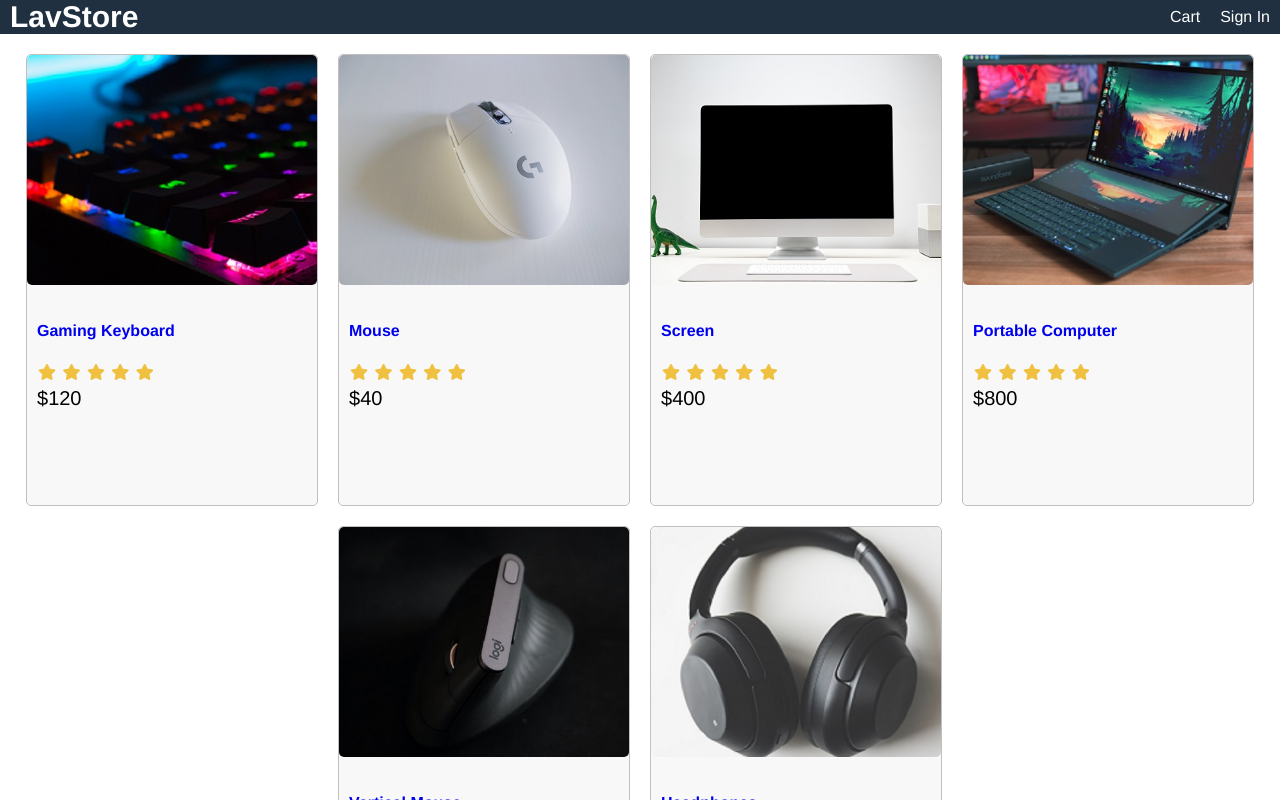
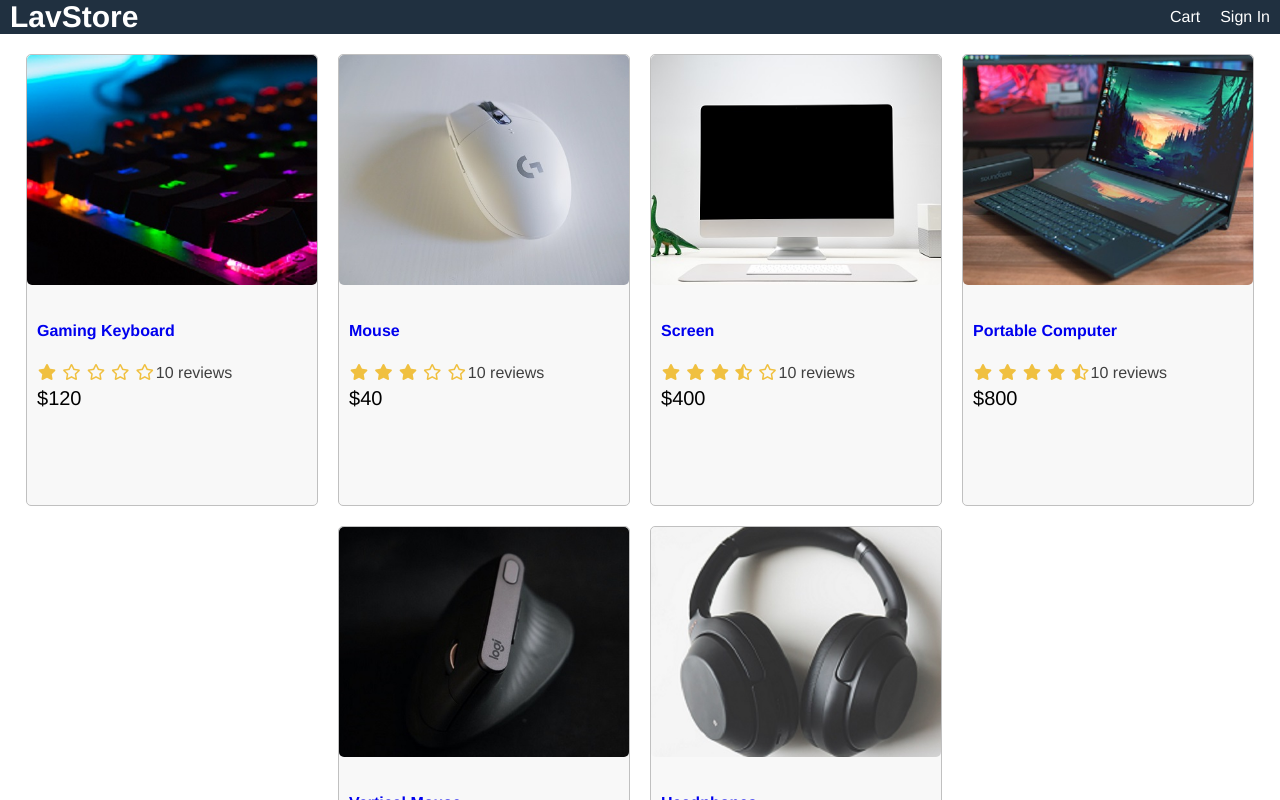
Before and after one commit to cdlavacudeg/lavStore, a React (Create React App) app in the folder frontend/: page / in a window 1280 px wide. Shown: the top 800 px of the page. Built offline with nearby package versions, Linux system fonts and the light colour scheme.

Commit message:
Product and Rating Components

```diff
--- a/frontend/src/App.js
+++ b/frontend/src/App.js
@@ -1,40 +1,22 @@
 import React from 'react';
 import data from './data';
+import Product from './components/Product';
 function App() {
   return (
     <div className="grid-container">
         <header className="row">
             <div>
-                <a href="index.html" className="brand">LavStore</a>
+                <a href="/" className="brand">LavStore</a>
             </div>
             <div>
-                <a href="cart.html">Cart</a>
-                <a href="signin.html">Sign In</a>
+                <a href="/cart">Cart</a>
+                <a href="/signin">Sign In</a>
             </div>
         </header>
         <main>
            <div className="row center">
                 {data.products.map((product)=>(
-                    <div className="card" key={product._id}>
-                   <a href={`/product/${product._id}`}>
-                       <img className='medium' src={product.image} alt={product.name}/>
-                   </a>
-                   <div className="card-body">
-                       <a href={`/product/${product._id}`}>
-                           <h2>{product.name}</h2>
-                       </a>
-                       <div className="rating">
-                           <span> <i className="fa fa-star"></i></span>
-                           <span> <i className="fa fa-star"></i></span>
-                           <span> <i className="fa fa-star"></i></span>
-                           <span> <i className="fa fa-star"></i></span>
-                           <span> <i className="fa fa-star"></i></span>
-                       </div>
-                       <div className="price">
-                           ${product.price}
-                       </div>
-                   </div>
-               </div>
+                    <Product key={product._id} product={product}/>
                 )) }
 
            </div>
--- /dev/null
+++ b/frontend/src/components/Product.js
@@ -0,0 +1,22 @@
+import React from 'react';
+import Rating from './Rating';
+export default function Product({product}) {
+  return(
+      <div>
+          <div className="card" key={product._id}>
+                   <a href={`/product/${product._id}`}>
+                       <img className='medium' src={product.image} alt={product.name}/>
+                   </a>
+                   <div className="card-body">
+                       <a href={`/product/${product._id}`}>
+                           <h2>{product.name}</h2>
+                       </a>
+                       <Rating rating={product.rating} numReviews={product.numReviews}/>
+                       <div className="price">
+                           ${product.price}
+                       </div>
+                   </div>
+               </div>
+      </div>
+  );
+}
--- /dev/null
+++ b/frontend/src/components/Rating.js
@@ -0,0 +1,35 @@
+import React from 'react';
+
+export default function Rating({rating,numReviews}) {
+  return (
+    <div className="rating">
+        <span> <i className={
+                    rating >=1?"fa fa-star"
+                    :rating <=0.5
+                    ?"fa fa-star-half-alt"
+                    :"far fa-star"
+                    }></i></span>
+        <span> <i className={
+                    rating >=2?"fa fa-star"
+                    :(rating <2 && rating > 1)
+                    ?"fa fa-star-half-alt":"far fa-star"
+                    }></i></span>
+        <span> <i className={
+                    rating >=3?"fa fa-star"
+                    :(rating <3 && rating > 2)
+                    ?"fa fa-star-half-alt":"far fa-star"
+                    }></i></span>
+        <span> <i className={
+                    rating >=4?"fa fa-star"
+                    :(rating <4 && rating > 3)
+                    ?"fa fa-star-half-alt":"far fa-star"
+                    }></i></span>
+        <span> <i className={
+                    rating >=5?"fa fa-star"
+                    :(rating <5 && rating > 4)
+                    ?"fa fa-star-half-alt":"far fa-star"
+                    }></i></span>
+        <span>{numReviews + ' reviews'}</span>
+    </div>
+  );
+}
--- a/frontend/src/data.js
+++ b/frontend/src/data.js
@@ -7,8 +7,8 @@
             image:'images/p1.jpg',
             price:120,
             brand:'logitech',
-            rating:4.5,
-            numReviewers:10,
+            rating:1,
+            numReviews:10,
             description:'high quality product',
         },
         {
@@ -18,8 +18,8 @@
             image:'images/p2.jpg',
             price:40,
             brand:'logitech',
-            rating:4,
-            numReviewers:10,
+            rating:3,
+            numReviews:10,
             description:'high quality product',
         },
         {
@@ -29,8 +29,8 @@
             image:'images/p3.jpg',
             price:400,
             brand:'samsung',
-            rating:4.8,
-            numReviewers:10,
+            rating:3.8,
+            numReviews:10,
             description:'high quality product',
         },
         {
@@ -40,8 +40,8 @@
             image:'images/p4.jpg',
             price:800,
             brand:'logitech',
-            rating:3.8,
-            numReviewers:10,
+            rating:4.8,
+            numReviews:10,
             description:'high quality product',
         },
         {
@@ -51,8 +51,8 @@
             image:'images/p5.jpg',
             price:120,
             brand:'logitech',
-            rating:4.5,
-            numReviewers:10,
+            rating:5,
+            numReviews:10,
             description:'high quality product',
         },
         {
@@ -62,8 +62,8 @@
             image:'images/p6.jpg',
             price:120,
             brand:'logitech',
-            rating:4.5,
-            numReviewers:10,
+            rating:3.7,
+            numReviews:10,
             description:'high quality product',
         }
     ]
--- a/frontend/src/index.css
+++ b/frontend/src/index.css
@@ -132,3 +132,6 @@
   color:#f0c040;
   margin: 0.1rem;
 }
+.rating span:last-child{
+  color: #404040;
+}
```
